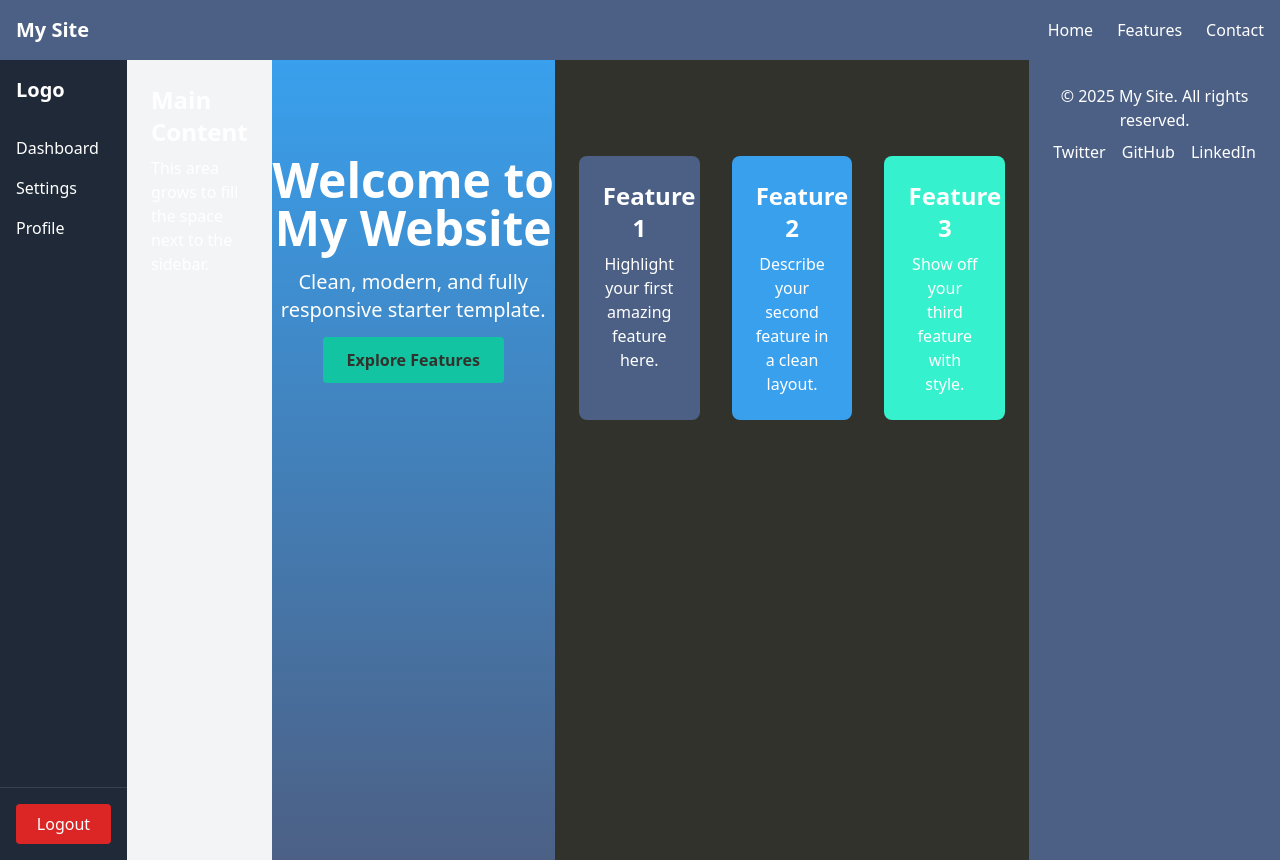
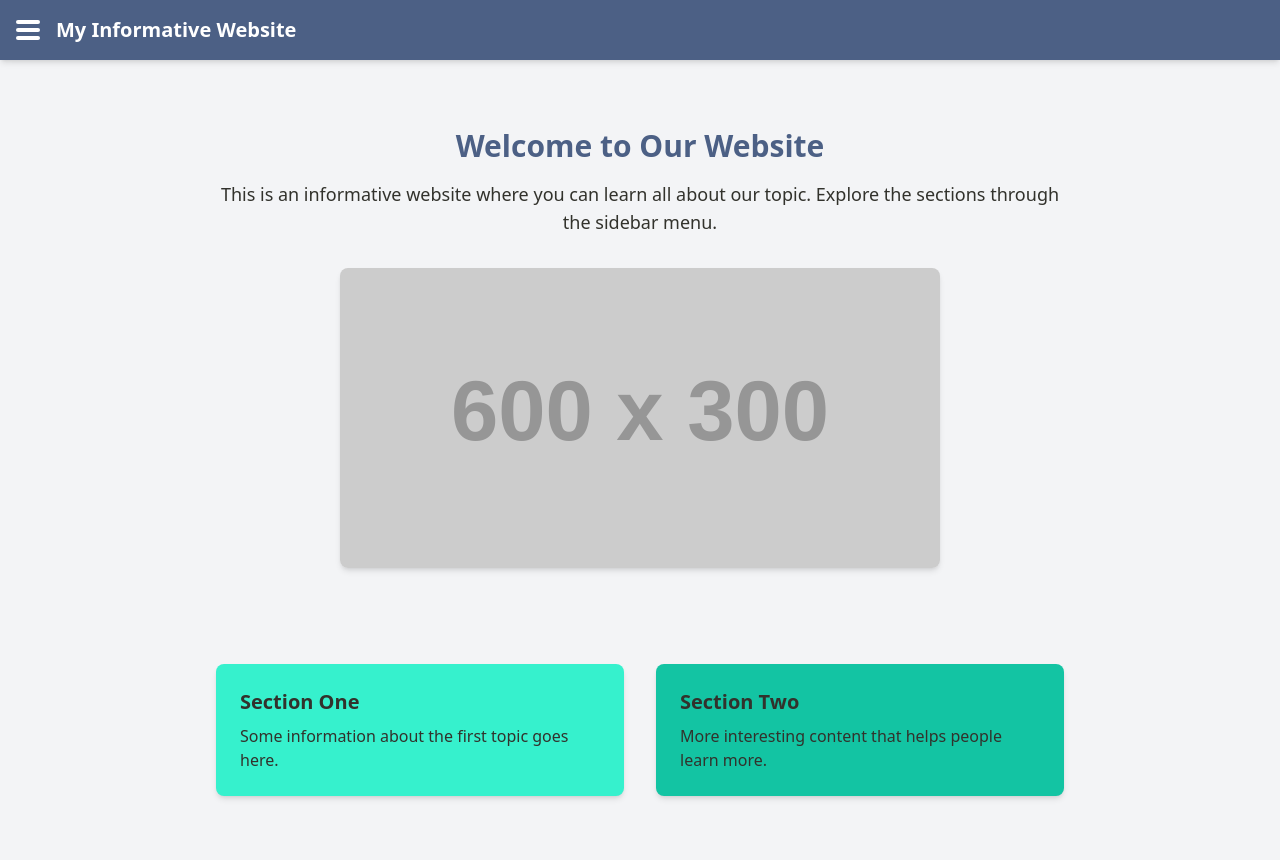
Before and after one commit to Yabadoabadooo/Yabadoabadooo.github.io, a plain HTML site: page index.html in a window 1280 px wide. Drawn offline with nearby package versions, Linux system fonts and the light colour scheme; placeholder pictures from the web are drawn by us.

Commit message:
Update index.html

```diff
--- a/index.html
+++ b/index.html
@@ -3,11 +3,10 @@
 <head>
   <meta charset="UTF-8">
   <meta name="viewport" content="width=device-width, initial-scale=1.0">
-  <title>My Site</title>
-
-  <!-- Tailwind CDN -->
+  <title>Informative Website</title>
   <script src="https://cdn.tailwindcss.com"></script>
   <script>
+    // Extend Tailwind with your custom colors
     tailwind.config = {
       theme: {
         extend: {
@@ -16,78 +15,93 @@
             'celestial-blue': '#39a0ed',
             'aquamarine': '#36f1cd',
             'mint': '#13c4a3',
-            'black-olive': '#32322c'
+            'black-olive': '#32322c',
           }
         }
       }
     }
   </script>
+  <style>
+    /* Simple transition for hamburger animation */
+    .line {
+      transition: all 0.3s ease-in-out;
+    }
+    .open .line1 {
+      transform: rotate(45deg) translate(5px, 5px);
+    }
+    .open .line2 {
+      opacity: 0;
+    }
+    .open .line3 {
+      transform: rotate(-45deg) translate(6px, -6px);
+    }
+  </style>
 </head>
-<body class="font-sans bg-black-olive text-white">
+<body class="bg-gray-100 text-black-olive">
+  <!-- Navbar -->
+  <header class="fixed top-0 left-0 w-full bg-yinmn-blue text-white flex items-center p-4 shadow-md z-20">
+    <!-- Hamburger -->
+    <button id="menu-btn" class="flex flex-col gap-1 cursor-pointer">
+      <span class="line line1 w-6 h-1 bg-white rounded"></span>
+      <span class="line line2 w-6 h-1 bg-white rounded"></span>
+      <span class="line line3 w-6 h-1 bg-white rounded"></span>
+    </button>
+    <h1 class="ml-4 text-xl font-bold">My Informative Website</h1>
+  </header>
 
-  <!-- Navbar -->
-  <nav class="bg-yinmn-blue p-4 flex justify-between items-center">
-    <div class="text-xl font-bold">My Site</div>
-    <ul class="flex space-x-6">
-      <li><a href="#home" class="hover:text-aquamarine">Home</a></li>
-      <li><a href="#features" class="hover:text-aquamarine">Features</a></li>
-      <li><a href="#contact" class="hover:text-aquamarine">Contact</a></li>
-    </ul>
-  </nav>
-<div class="flex h-screen">
   <!-- Sidebar -->
-  <div class="w-64 bg-gray-800 text-white flex flex-col">
-    <div class="p-4 text-xl font-bold">Logo</div>
-    <nav class="flex-1 p-2">
-      <a href="#" class="block p-2 rounded hover:bg-gray-700">Dashboard</a>
-      <a href="#" class="block p-2 rounded hover:bg-gray-700">Settings</a>
-      <a href="#" class="block p-2 rounded hover:bg-gray-700">Profile</a>
+  <aside id="sidebar" class="fixed top-0 left-0 h-full w-64 bg-celestial-blue text-white transform -translate-x-full transition-transform duration-300 z-10">
+    <nav class="mt-20 flex flex-col gap-4 p-6 text-lg font-semibold">
+      <a href="#" class="hover:text-mint">Home</a>
+      <a href="#" class="hover:text-mint">About</a>
+      <a href="#" class="hover:text-mint">Gallery</a>
+      <a href="#" class="hover:text-mint">Services</a>
+      <a href="#" class="hover:text-mint">Contact</a>
     </nav>
-    <div class="p-4 border-t border-gray-700">
-      <button class="w-full bg-red-600 p-2 rounded">Logout</button>
-    </div>
-  </div>
+  </aside>
 
-  <!-- Main Content -->
-  <div class="flex-1 bg-gray-100 p-6">
-    <h1 class="text-2xl font-bold">Main Content</h1>
-    <p class="mt-2">This area grows to fill the space next to the sidebar.</p>
-  </div>
+  <!-- Overlay (click to close sidebar) -->
+  <div id="overlay" class="fixed inset-0 bg-black bg-opacity-50 hidden z-5"></div>
 
-  <!-- Hero Section -->
-  <section id="home" class="text-center py-24 bg-gradient-to-b from-celestial-blue to-yinmn-blue">
-    <h1 class="text-5xl font-bold mb-4">Welcome to My Website</h1>
-    <p class="text-xl mb-6">Clean, modern, and fully responsive starter template.</p>
-    <a href="#features" class="bg-mint hover:bg-aquamarine text-black-olive font-bold py-3 px-6 rounded transition">Explore Features</a>
-  </section>
-<div class="flex h-screen">
-  <!-- Features Section -->
-  <section id="features" class="py-24 bg-black-olive">
-    <div class="max-w-6xl mx-auto px-6 grid md:grid-cols-3 gap-8 text-center">
-      <div class="bg-yinmn-blue p-6 rounded-lg hover:scale-105 transition">
-        <h2 class="text-2xl font-bold mb-2">Feature 1</h2>
-        <p>Highlight your first amazing feature here.</p>
+  <!-- Main content -->
+  <main class="pt-20 px-6 max-w-4xl mx-auto">
+    <section class="text-center py-12">
+      <h2 class="text-3xl font-bold text-yinmn-blue">Welcome to Our Website</h2>
+      <p class="mt-4 text-lg text-black-olive">
+        This is an informative website where you can learn all about our topic.
+        Explore the sections through the sidebar menu.
+      </p>
+      <img src="https://via.placeholder.com/600x300" alt="Example" class="mt-8 mx-auto rounded-lg shadow-md">
+    </section>
+
+    <section class="grid md:grid-cols-2 gap-8 py-12">
+      <div class="bg-aquamarine p-6 rounded-lg shadow-md">
+        <h3 class="text-xl font-bold text-black-olive">Section One</h3>
+        <p class="mt-2 text-black-olive">Some information about the first topic goes here.</p>
       </div>
-      <div class="bg-celestial-blue p-6 rounded-lg hover:scale-105 transition">
-        <h2 class="text-2xl font-bold mb-2">Feature 2</h2>
-        <p>Describe your second feature in a clean layout.</p>
+      <div class="bg-mint p-6 rounded-lg shadow-md">
+        <h3 class="text-xl font-bold text-black-olive">Section Two</h3>
+        <p class="mt-2 text-black-olive">More interesting content that helps people learn more.</p>
       </div>
-      <div class="bg-aquamarine p-6 rounded-lg hover:scale-105 transition">
-        <h2 class="text-2xl font-bold mb-2">Feature 3</h2>
-        <p>Show off your third feature with style.</p>
-      </div>
-    </div>
-  </section>
+    </section>
+  </main>
 
-  <!-- Footer -->
-  <footer id="contact" class="bg-yinmn-blue p-6 text-center">
-    <p>© 2025 My Site. All rights reserved.</p>
-    <div class="flex justify-center mt-2 space-x-4">
-      <a href="#" class="hover:text-aquamarine">Twitter</a>
-      <a href="#" class="hover:text-aquamarine">GitHub</a>
-      <a href="#" class="hover:text-aquamarine">LinkedIn</a>
-    </div>
-  </footer>
-</div>
+  <script>
+    const menuBtn = document.getElementById('menu-btn');
+    const sidebar = document.getElementById('sidebar');
+    const overlay = document.getElementById('overlay');
+
+    menuBtn.addEventListener('click', () => {
+      menuBtn.classList.toggle('open');
+      sidebar.classList.toggle('-translate-x-full');
+      overlay.classList.toggle('hidden');
+    });
+
+    overlay.addEventListener('click', () => {
+      menuBtn.classList.remove('open');
+      sidebar.classList.add('-translate-x-full');
+      overlay.classList.add('hidden');
+    });
+  </script>
 </body>
 </html>
```
